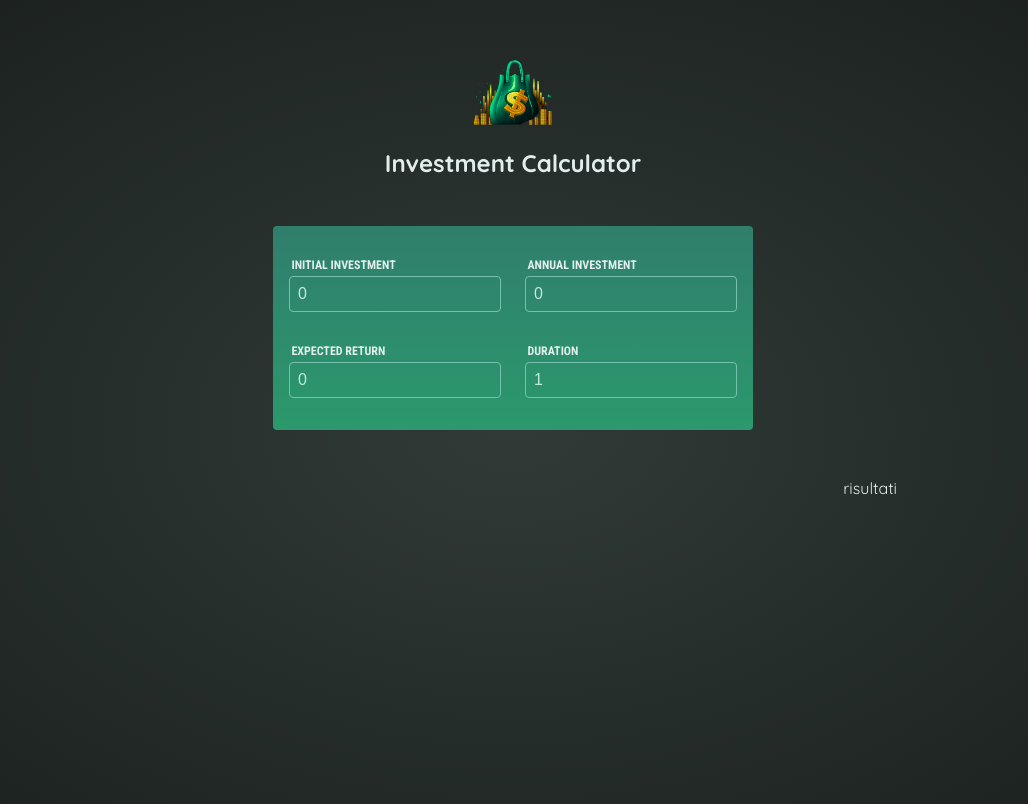
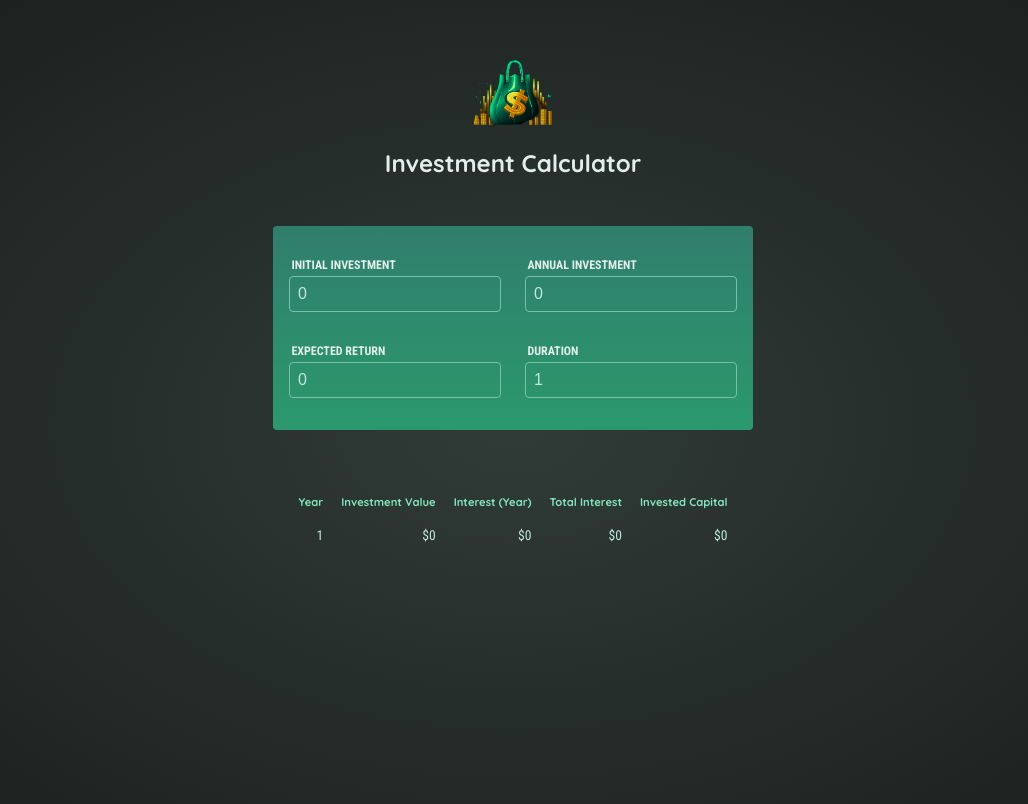
Before and after one commit to WojciechPotoniec/InvestmentCalculator, a React (Vite) app: page / in a window 1280 px wide. Shown: the top 804 px of the page, without its empty margins (127-1155 px from the left). Built offline with nearby package versions, Linux system fonts and the light colour scheme.

Commit message:
added table with dinamic content

```diff
--- a/src/componentes/Results.jsx
+++ b/src/componentes/Results.jsx
@@ -1,14 +1,45 @@
-import { calculateInvestmentResults } from "../util/investment.js";
+import { calculateInvestmentResults, formatter } from "../util/investment.js";
 
 export default function Results({ input }) {
+  const resultsData = calculateInvestmentResults(input);
+  console.log(resultsData);
 
-   const resultsData = calculateInvestmentResults(input);
+  const initialInvestment =
+    resultsData[0].valueEndOfYear -
+    resultsData[0].interest -
+    resultsData[0].annualInvestment;
 
-   console.log(resultsData);
+  return (
+    <table id="result">
+      <thead>
+        <tr>
+          <th>Year</th>
+          <th>Investment Value</th>
+          <th>Interest (Year)</th>
+          <th>Total Interest</th>
+          <th>Invested Capital</th>
+        </tr>
+      </thead>
+      <tbody>
+        {resultsData.map((yearData) => {
+          const totalInterest =
+            yearData.valueEndOfYear -
+            input.initialInvestment * yearData.year -
+            initialInvestment;
 
-    return(
-        <section id="result">
-            risultati
-        </section>
-    )
+          const totalAmountInvested = yearData.valueEndOfYear - totalInterest;
+
+          return (
+            <tr key={yearData.year}>
+              <td>{yearData.year}</td>
+              <td>{formatter.format(yearData.valueEndOfYear)}</td>
+              <td>{formatter.format(yearData.interest)}</td>
+              <td>{formatter.format(totalInterest)}</td>
+              <td>{formatter.format(totalAmountInvested)}</td>
+            </tr>
+          );
+        })}
+      </tbody>
+    </table>
+  );
 }
```
